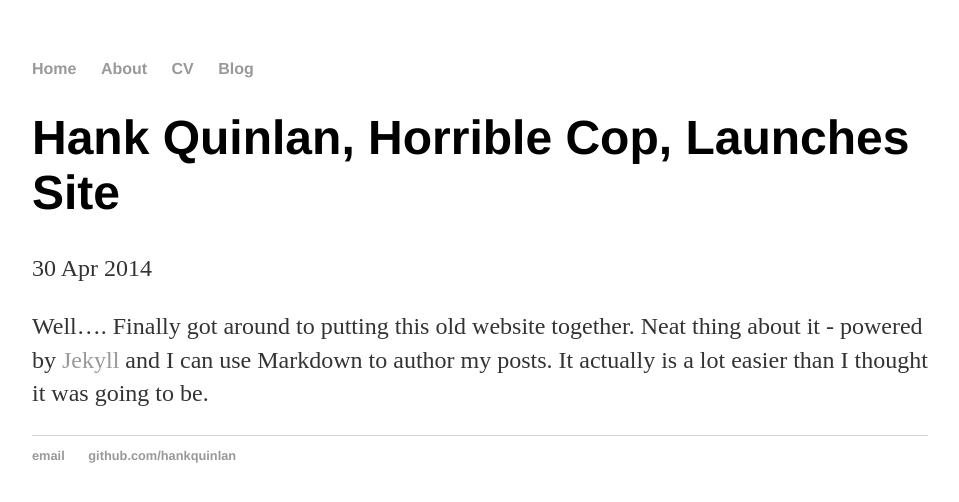
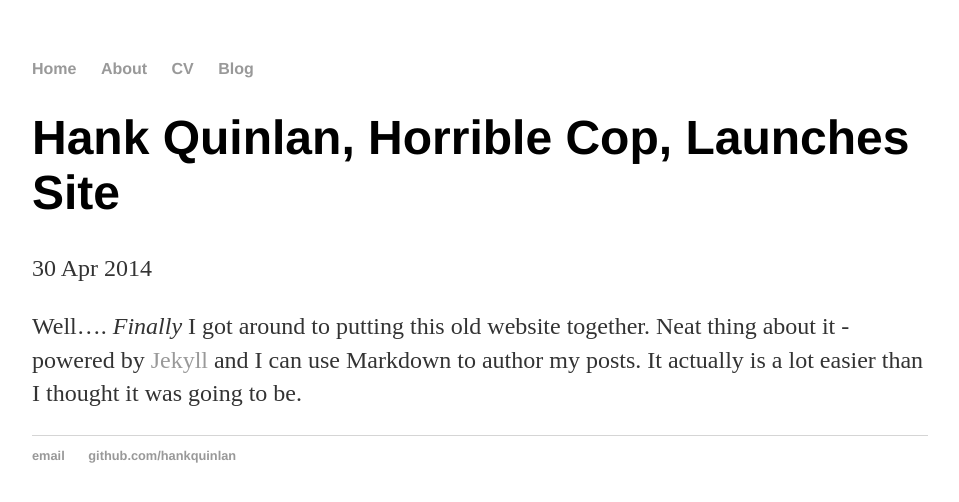
Before and after one commit to L2A2M/l2a2m.github.io, a Jekyll site: the page built from _posts/2014-12-24-L2A2M-site-launched.md, in a window 1280 px wide. Shown: the top 502 px of the page, without its empty margins (160-1119 px from the left). Built offline with Jekyll 4.4.1, drawn with Linux system fonts in a browser that asks for light colours.

```diff
--- a/_posts/2014-12-24-L2A2M-site-launched.md
+++ b/_posts/2014-12-24-L2A2M-site-launched.md
@@ -4,4 +4,4 @@ title: "Hank Quinlan, Horrible Cop, Launches Site"
 date: 2014-04-30
 ---
 
-Well.... Finally got around to putting this old website together. Neat thing about it - powered by [Jekyll](http://jekyllrb.com) and I can use Markdown to author my posts. It actually is a lot easier than I thought it was going to be.
+Well.... *Finally* I got around to putting this old website together. Neat thing about it - powered by [Jekyll](http://jekyllrb.com) and I can use Markdown to author my posts. It actually is a lot easier than I thought it was going to be.
```
